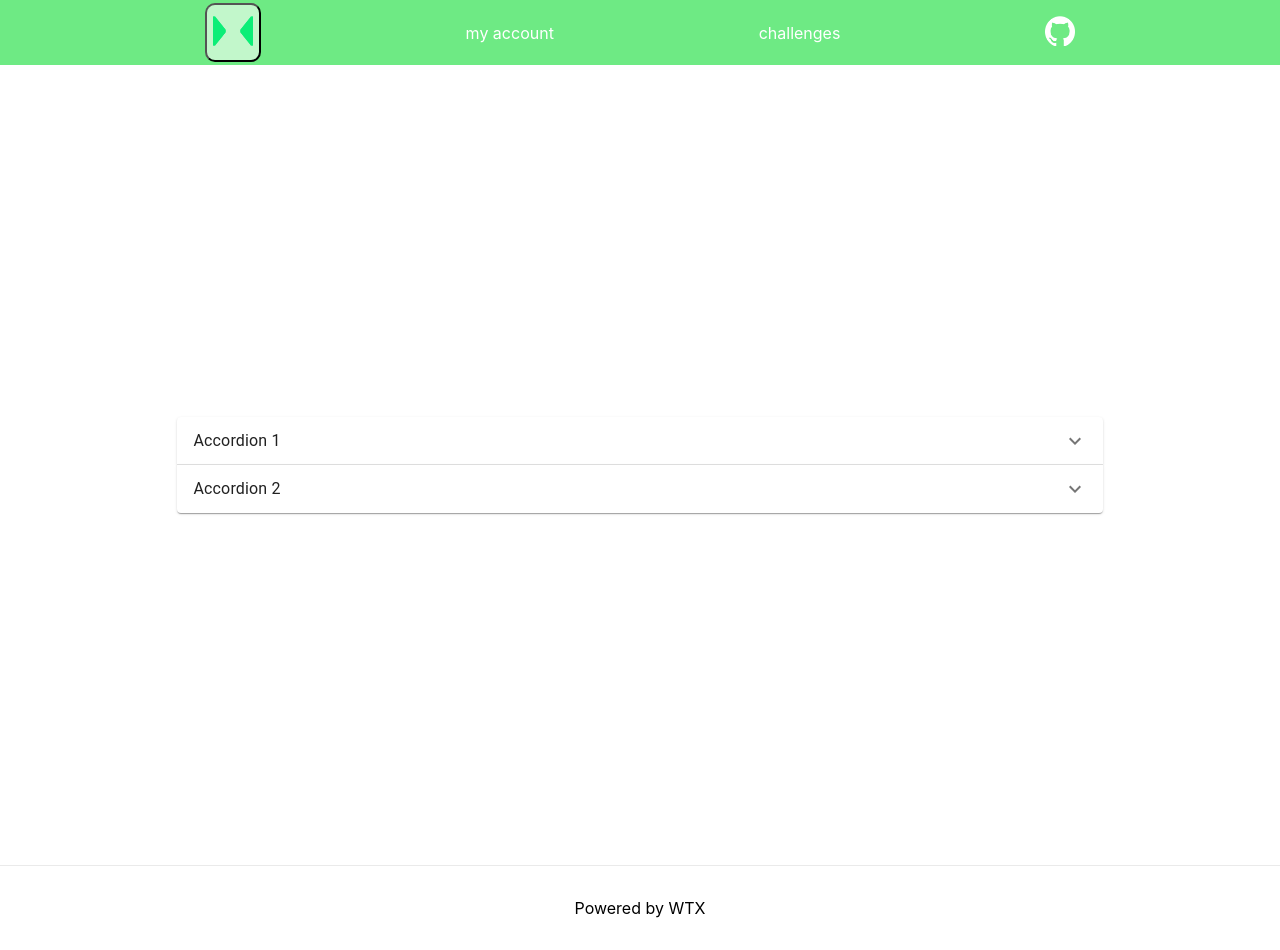
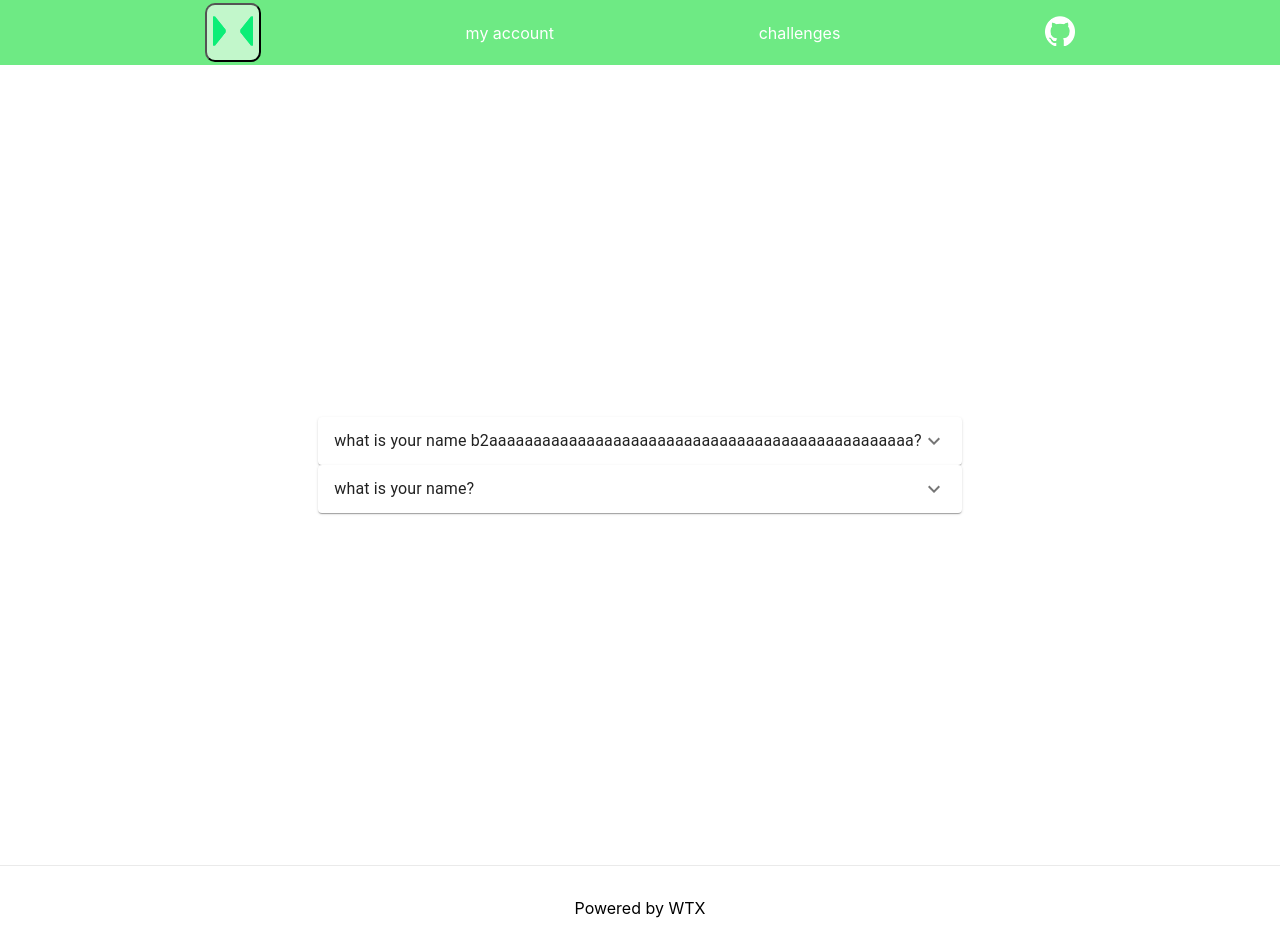
Before and after one commit to abdallaamin/WTXtask, a Next.js app: page /challenges in a window 1280 px wide. Built offline with nearby package versions, Linux system fonts and the light colour scheme.

Commit message:
modal dynamic

```diff
--- a/pages/challenges.tsx
+++ b/pages/challenges.tsx
@@ -9,7 +9,7 @@
 const faq = [
     {
         id: 1,
-        question: "what is your name?",
+        question: "what is your name b2aaaaaaaaaaaaaaaaaaaaaaaaaaaaaaaaaaaaaaaaaaaaaaaa?",
         answer:"amin",
     },
     {
@@ -25,49 +25,26 @@
 export default function Faq() {
     return (
         <div>
-            <Accordion>
+            {
+                faq.map((f) => (
+            <div>
+            <Accordion key={f.id}>
                 <AccordionSummary
                     expandIcon={<ExpandMoreIcon />}
                     aria-controls="panel1a-content"
                     id="panel1a-header"
                 >
-                    <Typography>Accordion 1</Typography>
+                    <Typography>{f.question}</Typography>
                 </AccordionSummary>
                 <AccordionDetails>
                     <Typography>
-                        Lorem ipsum dolor sit amet, consectetur adipiscing elit. Suspendisse
-                        malesuada lacus ex, sit amet blandit leo lobortis eget.
+                        {f.answer}
                     </Typography>
                 </AccordionDetails>
             </Accordion>
-            <Accordion>
-                <AccordionSummary
-                    expandIcon={<ExpandMoreIcon />}
-                    aria-controls="panel2a-content"
-                    id="panel2a-header"
-                >
-                    <Typography>Accordion 2</Typography>
-                </AccordionSummary>
-                <AccordionDetails>
-                    <Typography>
-                        Lorem ipsum dolor sit amet, consectetur adipiscing elit. Suspendisse
-                        malesuada lacus ex, sit amet blandit leo lobortis eget.
-                    </Typography>
-                </AccordionDetails>
-            </Accordion>
+            </div>
+                ))
+            }
         </div>
     );
 }
-// {
-//     faq.map((f) => (
-//         <ExpansionPanel key={f.id}>
-//             <ExpansionPanelSummary
-//             >
-//                 <Typography>{f.question}</Typography>
-//             </ExpansionPanelSummary>
-//             <ExpansionPanelDetails>
-//                 <Typography>{f.answer}</Typography>
-//             </ExpansionPanelDetails>
-//         </ExpansionPanel>
-//     ))
-// }
```
